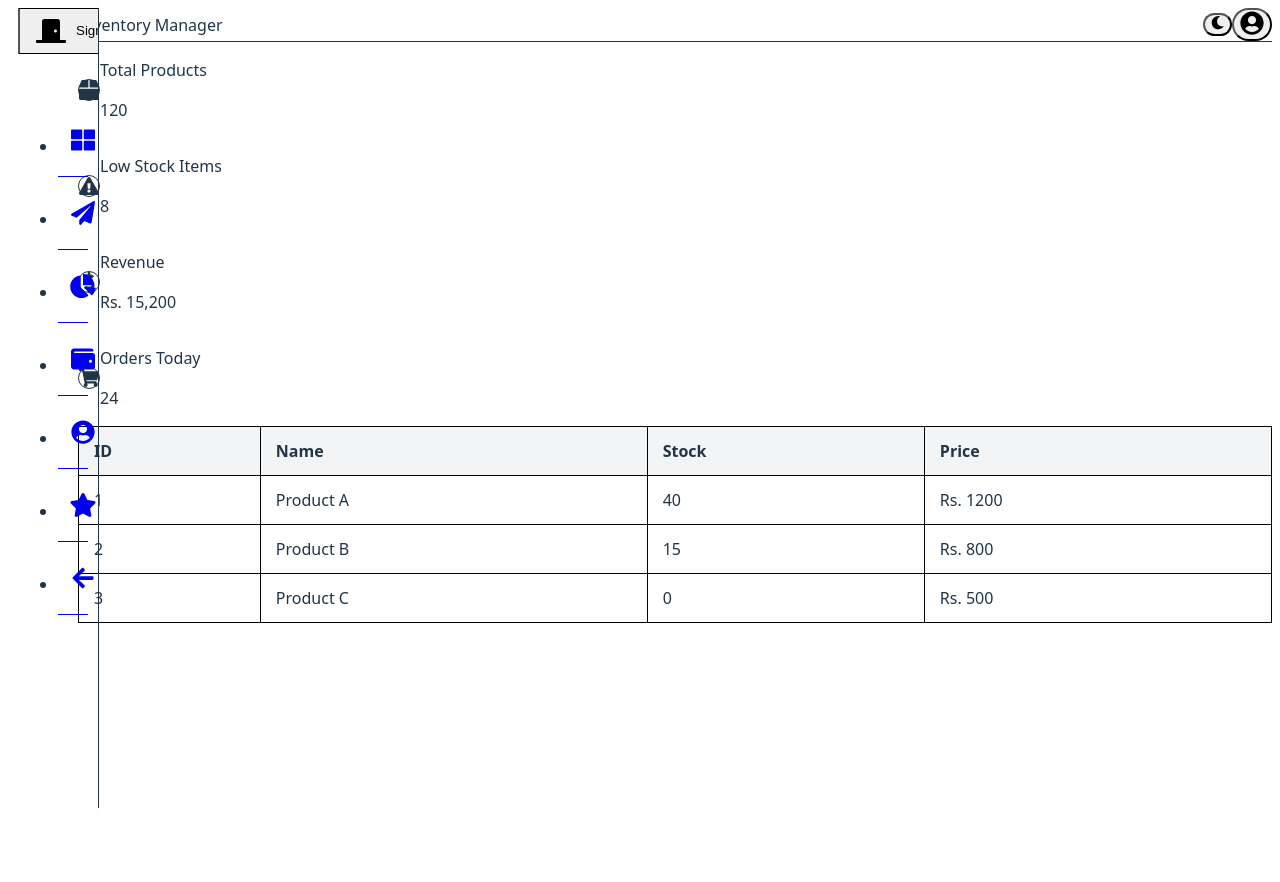
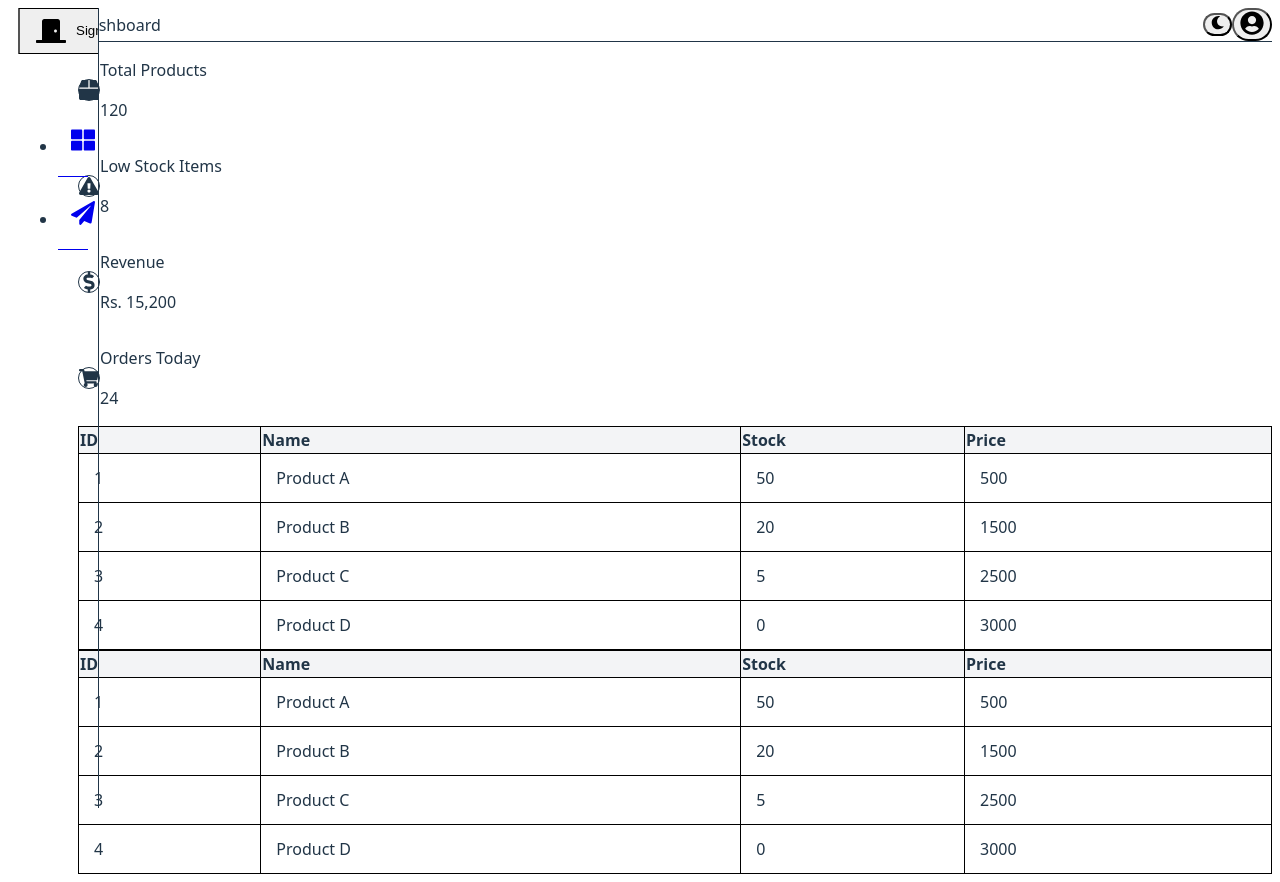
Before and after one commit to Zain-172/Inventory-App, a React app in the folder frontend/: page /#/ in a window 1280 px wide. Before the commit the page ends 816 px from the top, so only its background shows below. Built offline with nearby package versions, Linux system fonts and the light colour scheme; the HTML template or start-up script is replaced by a standard one.

Commit message:
Modals and Forms

```diff
--- a/frontend/src/App.jsx
+++ b/frontend/src/App.jsx
@@ -1,11 +1,13 @@
 import { HashRouter, Routes, Route } from "react-router-dom";
 import Home from "./pages/Home";
+import Materials from "./pages/Materials";
 
 function App() {
   return (
     <HashRouter>
       <Routes>
         <Route path="/" element={<Home />} />
+        <Route path="/materials" element={<Materials />} />
       </Routes>
     </HashRouter>
   );
--- /dev/null
+++ b/frontend/src/component/DropDown.jsx
@@ -0,0 +1,57 @@
+import { useState } from "react";
+import { motion as Motion, AnimatePresence } from "framer-motion";
+import { FaChevronCircleDown } from "react-icons/fa";
+
+export default function Dropdown({
+  label = "Select",
+  options = [],
+  onChange,
+  className = "w-full px-4 py-2 bg-white dark:bg-gray-800 border border-gray-300 dark:border-gray-600 rounded-lg flex justify-between items-center cursor-pointer",
+  optionClassName = "px-4 py-2 cursor-pointer rounded-lg hover:bg-gray-300 dark:hover:bg-gray-600 transition-colors",
+}) {
+  const [open, setOpen] = useState(false);
+  const [selected, setSelected] = useState(label);
+
+  const handleSelect = (option) => {
+    setSelected(option);
+    setOpen(false);
+    onChange && onChange(option);
+  };
+
+  return (
+    <div className="relative inline-block w-full">
+      {/* Button */}
+      <button
+        onClick={() => setOpen(!open)}
+        className={className}
+      >
+        {selected}
+        <span className={`transition-transform ${open ? "rotate-180" : ""}`}>
+          <FaChevronCircleDown />
+        </span>
+      </button>
+
+      <AnimatePresence>
+        {open && (
+          <Motion.div
+            initial={{ opacity: 0, scale: 0.95, y: -5 }}
+            animate={{ opacity: 1, scale: 1, y: 0 }}
+            exit={{ opacity: 0, scale: 0.95, y: -5 }}
+            transition={{ duration: 0.15 }}
+            className="absolute mt-2 w-full border rounded-xl shadow-lg z-20 px-1 py-2 bg-[#181818] border-white/20"
+          >
+            {options.map((option, index) => (
+              <div
+                key={index}
+                className={optionClassName}
+                onClick={() => handleSelect(option)}
+              >
+                {option}
+              </div>
+            ))}
+          </Motion.div>
+        )}
+      </AnimatePresence>
+    </div>
+  );
+}
--- /dev/null
+++ b/frontend/src/component/Form.jsx
@@ -0,0 +1,81 @@
+import { useState } from "react";
+import { FaPlusCircle } from "react-icons/fa";
+import Dropdown from "./DropDown";
+export default function Form({ onSubmit }) {
+  const [formData, setFormData] = useState({
+    name: "",
+    stock: "",
+    price: "",
+    category: "",
+  });
+
+  const handleChange = (e) => {
+    const { name, value } = e.target;
+    setFormData((prev) => ({ ...prev, [name]: value }));
+  };
+
+  const handleSubmit = (e) => {
+    e.preventDefault();
+    onSubmit && onSubmit(formData);
+    setFormData({ name: "", stock: "", price: "", category: "" });
+  };
+
+  return (
+    <form onSubmit={handleSubmit} className="bg-[#181818] border border-white/40 p-6 rounded-xl shadow-[0px_0px_10px] shadow-white/20 w-96">
+      <h2 className="text-xl font-semibold mb-4">Add Material</h2>
+
+      <div className="mb-4">
+        <label className="block text-sm font-medium mb-1">Material Name</label>
+        <input
+          type="text"
+          name="name"
+          value={formData.name}
+          onChange={handleChange}
+          placeholder="Material X"
+          className="w-full px-3 py-2 border rounded-md focus:outline-none focus:ring-2 focus:ring-blue-500"
+          required
+        />
+      </div>
+
+      <div className="mb-4">
+        <label className="block text-sm font-medium mb-1">Stock Quantity</label>
+        <input
+          type="number"
+          name="stock"
+          value={formData.stock}
+          onChange={handleChange}
+          placeholder="100"
+          className="w-full px-3 py-2 border rounded-md focus:outline-none focus:ring-2 focus:ring-blue-500"
+          required
+        />
+      </div>
+
+      <div className="mb-4">
+        <label className="block text-sm font-medium mb-1">Price (Rs.)</label>
+        <input
+          type="number"
+          name="price"
+          value={formData.price}
+          onChange={handleChange}
+          placeholder="200"
+          className="w-full px-3 py-2 border rounded-md focus:outline-none focus:ring-2 focus:ring-blue-500"
+          required
+        />
+      </div>
+
+      <div className="mb-4">
+        <label className="block text-sm font-medium mb-1">Category</label>
+        <Dropdown className="w-full px-3 py-2 border border-white/20 bg-[#222] rounded-md focus:outline-none focus:ring-2 focus:ring-blue-500 flex justify-between items-center"
+                optionClassName="bg-[#181818] px-4 py-2 cursor-pointer rounded-lg hover:bg-gray-400 transition-colors"
+         label="Category" options={["Raw Material", "Finished Product", "Consumable"]} onChange={(value) => setFormData((prev) => ({ ...prev, category: value }))} />
+      </div>
+
+      <button
+        type="submit"
+        className="w-full flex items-center justify-center gap-2 bg-green-500/40 text-white py-2 rounded-md hover:bg-green-700 transition-colors"
+      >
+        <FaPlusCircle /> Material
+      </button>
+    </form>
+  );
+}
--- a/frontend/src/component/Modal.jsx
+++ b/frontend/src/component/Modal.jsx
@@ -9,7 +9,7 @@ export default function Modal({ isOpen, onClose, children }) {
     <AnimatePresence>
       {isOpen && (
         <Motion.div
-          className="fixed z-1000 inset-0 flex items-center justify-center bg-black/50"
+          className="fixed z-1000 inset-0 flex items-center justify-center bg-black/50  "
           initial={{ opacity: 0 }}
           animate={{ opacity: 1 }}
           exit={{ opacity: 0 }}
--- a/frontend/src/component/Navigation.jsx
+++ b/frontend/src/component/Navigation.jsx
@@ -29,16 +29,28 @@ const Navigation = () => {
         onClick={toggleMenu}
         className="absolute flex flex-col items-center gap-1 top-2 right-3 left-3 py-3 rounded-full bg-white transition-all duration-300"
       >
-        <div className={`w-[30px] bg-black h-1 rounded-2xl transition-all duration-300 ${ isOpen ? 'rotate-45 translate-y-2' : ''}`}></div>
-        <div className={`w-[30px] bg-black h-1 rounded-2xl transition-all duration-300 ${ isOpen ? 'opacity-0' : ''}`}></div>
-        <div className={`w-[30px] bg-black h-1 rounded-2xl transition-all duration-300 ${ isOpen ? '-rotate-45 -translate-y-2' : ''}`}></div>
+        <div
+          className={`w-[30px] bg-black h-1 rounded-2xl transition-all duration-300 ${
+            isOpen ? "rotate-45 translate-y-2" : ""
+          }`}
+        ></div>
+        <div
+          className={`w-[30px] bg-black h-1 rounded-2xl transition-all duration-300 ${
+            isOpen ? "opacity-0" : ""
+          }`}
+        ></div>
+        <div
+          className={`w-[30px] bg-black h-1 rounded-2xl transition-all duration-300 ${
+            isOpen ? "-rotate-45 -translate-y-2" : ""
+          }`}
+        ></div>
       </button>
       <ul className="flex flex-col gap-2" style={{ margin: "6rem 0" }}>
         <li>
           <Link
             className="flex gap-4 border-b border-white/30 items-center"
             style={{ padding: "0.5rem 0" }}
-            href="/admin/dashboard"
+            to="/"
           >
             <FaThLarge style={{ minWidth: "50px", fontSize: "1.5rem" }} />
             <p className="text-sm font-bold">Dashboard</p>
@@ -48,60 +60,10 @@ const Navigation = () => {
           <Link
             className="flex gap-4 border-b border-white/30 items-center"
             style={{ padding: "0.5rem 0" }}
-            href="/admin/package"
+            to="/materials"
           >
             <FaPaperPlane style={{ minWidth: "50px", fontSize: "1.5rem" }} />
             <p className="text-sm font-bold">Packages</p>
-          </Link>
-        </li>
-        <li>
-          <Link
-            className="flex gap-4 border-b border-white/30 items-center"
-            style={{ padding: "0.5rem 0" }}
-            href="/admin/stat"
-          >
-            <FaChartPie style={{ minWidth: "50px", fontSize: "1.5rem" }} />
-            <p className="text-sm font-bold">Statistics</p>
-          </Link>
-        </li>
-        <li>
-          <Link
-            className="flex gap-4 border-b border-white/30 items-center"
-            style={{ padding: "0.5rem 0" }}
-            href="/admin/payment"
-          >
-            <FaWallet style={{ minWidth: "50px", fontSize: "1.5rem" }} />
-            <p className="text-sm font-bold">Payments</p>
-          </Link>
-        </li>
-        <li>
-          <Link
-            className="flex gap-4 border-b border-white/30 items-center"
-            style={{ padding: "0.5rem 0" }}
-            href="/admin/client"
-          >
-            <FaUserCircle style={{ minWidth: "50px", fontSize: "1.5rem" }} />
-            <p className="text-sm font-bold">Clients</p>
-          </Link>
-        </li>
-        <li>
-          <Link
-            className="flex gap-4 border-b border-white/30 items-center"
-            style={{ padding: "0.5rem 0" }}
-            href="/admin/review"
-          >
-            <FaStar style={{ minWidth: "50px", fontSize: "1.5rem" }} />
-            <p className="text-sm font-bold">Reviews</p>
-          </Link>
-        </li>
-        <li>
-          <Link
-            className="flex gap-4 border-b border-white/30 items-center"
-            style={{ padding: "0.5rem 0" }}
-            href="/"
-          >
-            <FaArrowLeft style={{ minWidth: "50px", fontSize: "1.5rem" }} />
-            <p className="text-sm font-bold">Back</p>
           </Link>
         </li>
       </ul>
--- a/frontend/src/component/Table.jsx
+++ b/frontend/src/component/Table.jsx
@@ -1,30 +1,27 @@
-export default function Table() {
-  const data = [
-    { id: 1, name: "Product A", stock: 40, price: 1200 },
-    { id: 2, name: "Product B", stock: 15, price: 800 },
-    { id: 3, name: "Product C", stock: 0, price: 500 },
-  ];
-
+export default function Table({ data, headers, accent = "bg-blue-500/40" }) {
+  // const columns = Object.keys(data[0]);
   return (
     <div className="flex flex-col w-full">
       <div className="overflow-x-auto">
         <table className="min-w-full border rounded-lg">
           <thead className="">
             <tr>
-              <th className="px-4 py-2 border text-left">ID</th>
-              <th className="px-4 py-2 border text-left">Name</th>
-              <th className="px-4 py-2 border text-left">Stock</th>
-              <th className="px-4 py-2 border text-left">Price</th>
+              {headers.map((header) => (
+                <th key={header} className="px-4 py-2 border text-left">
+                  {header}
+                </th>
+              ))}
             </tr>
           </thead>
 
           <tbody className="divide-y">
-            {data.map((item) => (
-              <tr key={item.id} className="border">
-                <td className="px-4 py-2 border ">{item.id}</td>
-                <td className="px-4 py-2 border ">{item.name}</td>
-                <td className="px-4 py-2 border ">{item.stock}</td>
-                <td className="px-4 py-2 border ">Rs. {item.price}</td>
+            {data.map((row, rowIndex) => (
+              <tr key={rowIndex} className="border">
+                {Object.keys(row).map((col, colIndex) => (
+                  <td key={colIndex} className={`px-4 py-2 border ${accent}`}>
+                    {row[col]}
+                  </td>
+                ))}
               </tr>
             ))}
           </tbody>
--- a/frontend/src/component/TopBar.jsx
+++ b/frontend/src/component/TopBar.jsx
@@ -1,7 +1,7 @@
 import React, { useState, useEffect } from "react";
 import { FaSun, FaMoon, FaUserCircle } from "react-icons/fa";
 
-export default function TopBar() {
+export default function TopBar({ screen }) {
   const [theme, setTheme] = useState(
     localStorage.getItem("theme") ||
       (window.matchMedia("(prefers-color-scheme: dark)").matches ? "dark" : "light")
@@ -18,9 +18,8 @@ export default function TopBar() {
 
   return (
     <header className="flex justify-between items-center p-4 bg-white dark:bg-black border-b dark:border-white   ">
-      {/* Logo / Brand */}
       <div className="text-xl font-bold text-gray-900 dark:text-white">
-        Inventory Manager
+        {screen || "Dashboard"}
       </div>
 
       <div className="flex items-center space-x-4">
--- a/frontend/src/index.css
+++ b/frontend/src/index.css
@@ -21,10 +21,10 @@ table {
   width: 100%;
 }
 th {
-  background-color: rgb(10, 10, 10);
+  background-color: rgb(0, 0, 0);
   transition: all 0.3s ease;
 }
-th, td {
+td {
   padding: 12px 15px;
   border: 1px solid #fff;
   text-align: left;
@@ -35,7 +35,14 @@ th:hover {
   cursor: pointer;
   transition: all 0.3s ease;
 }
-
+input {
+  background-color: #222;
+  border: 1px solid #555;
+  color: #fff;
+  padding: 8px;
+  border-radius: 4px;
+  transition: all 0.3s ease;
+}
 tr:hover {
   background-color: #333;
   cursor: pointer;
--- a/frontend/src/pages/Home.jsx
+++ b/frontend/src/pages/Home.jsx
@@ -9,6 +9,13 @@ import {
 import MetricsCard from "../component/Metrics";
 import TopBar from "../component/TopBar";
 const Home = () => {
+  const headers = ["ID", "Name", "Stock", "Price"];
+  const data = [
+    { id: 1, name: "Product A", stock: 50, price: 500 },
+    { id: 2, name: "Product B", stock: 20, price: 1500 },
+    { id: 3, name: "Product C", stock: 5, price: 2500 },
+    { id: 4, name: "Product D", stock: 0, price: 3000 },
+  ];
   return (
     <div className="grid grid-cols-[70px_1fr] min-h-screen">
       <nav>
@@ -42,8 +49,9 @@ const Home = () => {
             bgColor="bg-yellow-500/40"
           />
         </div>
-        <div className="px-2">
-          <Table />
+        <div className="px-2 flex flex-col gap-6 items-center justify-center">
+          <Table headers={headers} data={data} />
+          <Table headers={headers} data={data} accent="bg-yellow-500/40" />
         </div>
       </main>
     </div>
--- /dev/null
+++ b/frontend/src/pages/Materials.jsx
@@ -0,0 +1,41 @@
+import { useState } from "react";
+import Navigation from "../component/Navigation";
+import Table from "../component/Table";
+import TopBar from "../component/TopBar";
+import { FaPlusCircle } from "react-icons/fa";
+import Dropdown from "../component/DropDown";
+import Modal from "../component/Modal";
+import Form from "../component/Form";
+
+const Material = () => {
+  const headers = ["ID", "Name", "Stock", "Price"];
+  const data = [
+        { id: 1, name: "Material X", stock: 100, price: 200 },
+        { id: 2, name: "Material Y", stock: 50,  price: 500 },
+        { id: 3, name: "Material Z", stock: 0,   price: 800 },
+    ];
+    const [isModalOpen, setIsModalOpen] = useState(false);
+  return (
+    <div className="grid grid-cols-[70px_1fr] min-h-screen">
+      <nav>
+        <Navigation />
+      </nav>
+      <main className="flex flex-col">
+        <TopBar screen="Raw Materials" />
+        <div className="px-2 py-6">
+            <div className="flex justify-between items-center">
+                <h2 className="text-2xl font-bold mb-4">Raw Materials</h2>
+                <button onClick={() => setIsModalOpen(true)} className="mb-4 px-4 py-2 bg-green-500/40 text-white rounded font-bold flex items-center gap-2"><FaPlusCircle /> Material</button>
+            </div>
+          <Table headers={headers} data={data} accent="bg-green-500/40" />
+          <Dropdown options={["Option 1", "Option 2", "Option 3"]} />
+        </div>
+      </main>
+      <Modal isOpen={isModalOpen} onClose={() => setIsModalOpen(false)} title="Add New Material">
+        <Form onSubmit={(data) => console.log(data)} />
+      </Modal>
+    </div>
+  );
+};
+
+export default Material;
```
